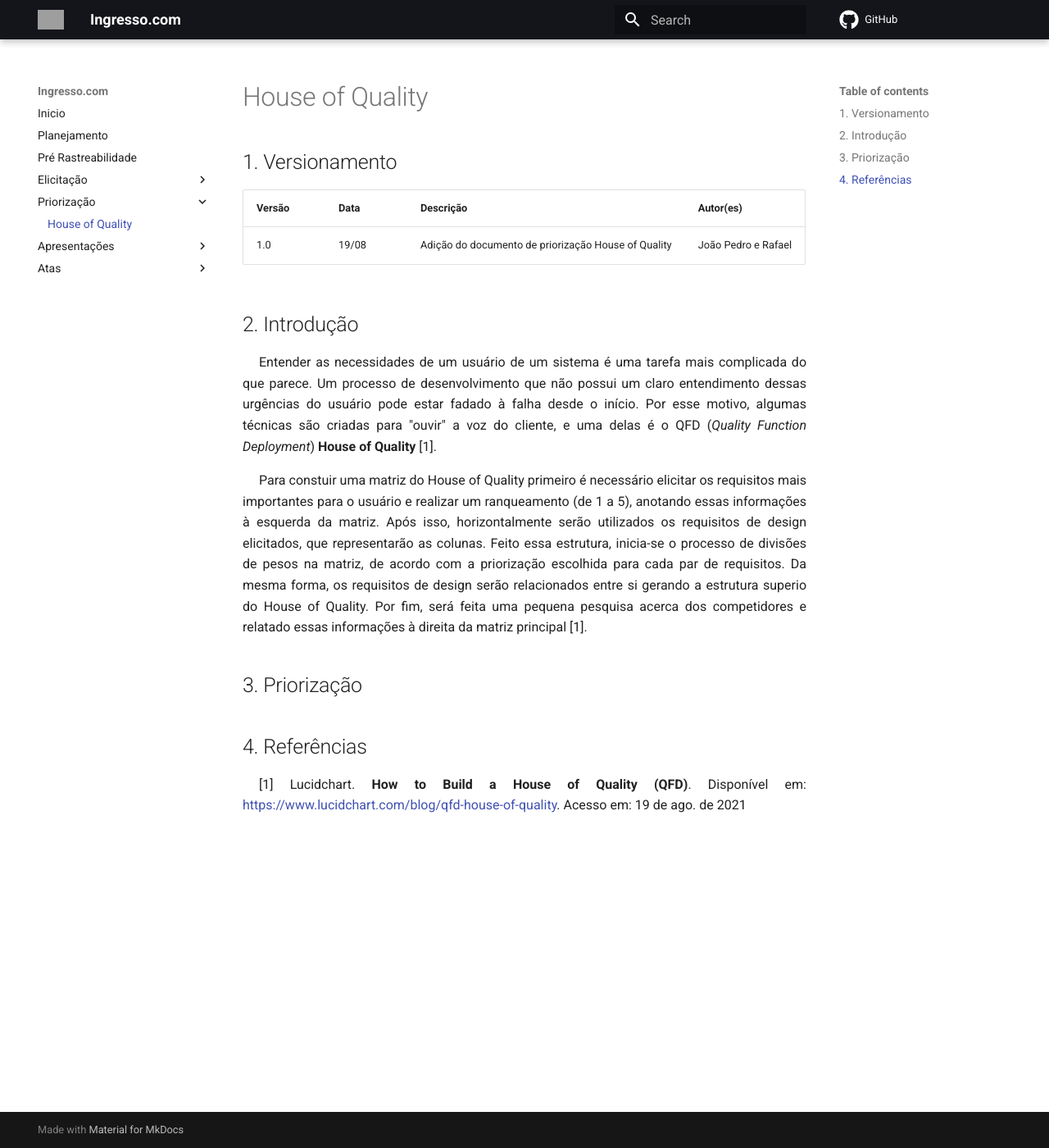
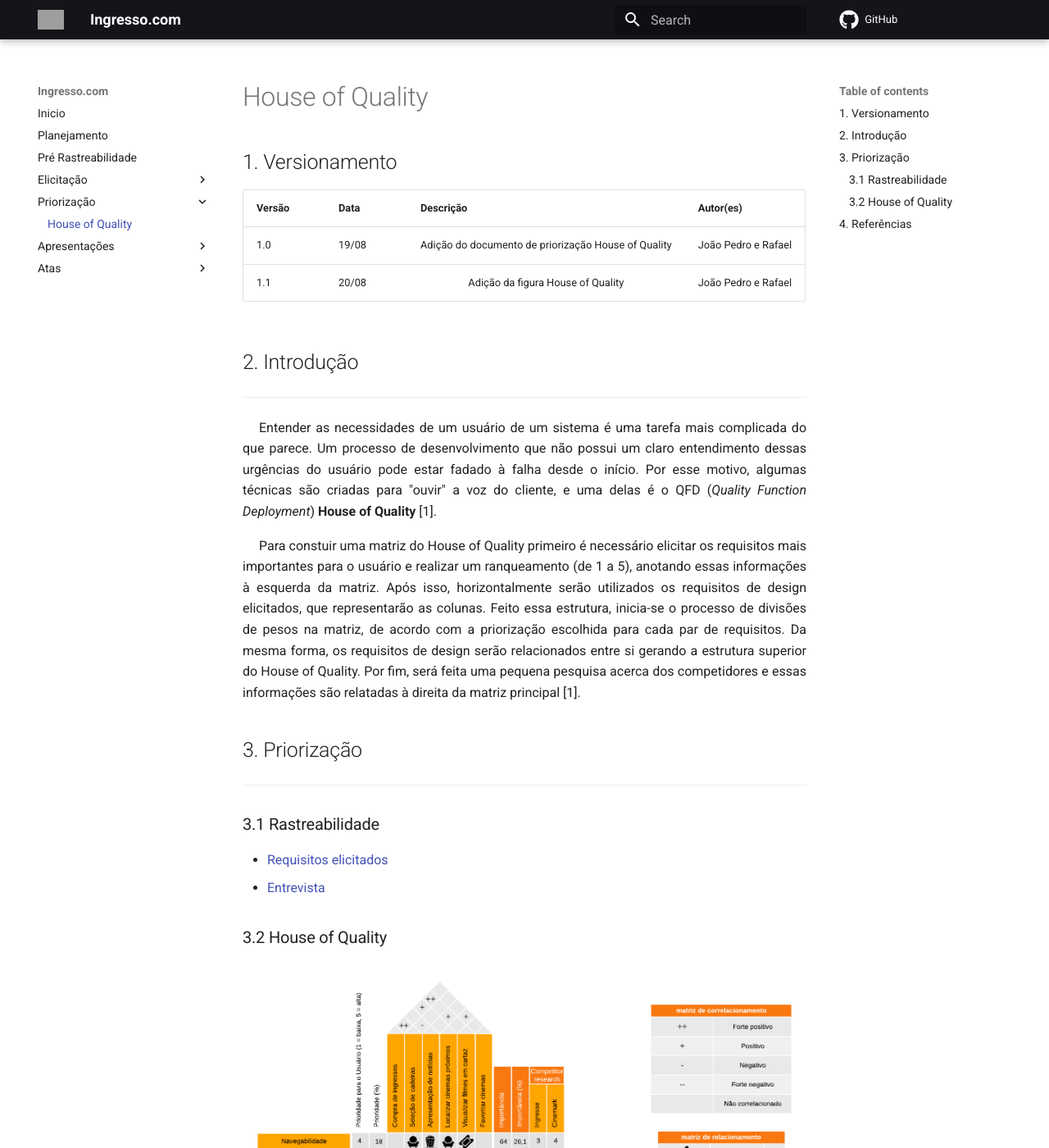
Before and after one commit to Requisitos-de-Software/2021.1-Ingresso.com, an MkDocs documentation site: the page built from docs/priorizacao/house_of_quality.md, in a window 1280 px wide and 1400 px high. Shown: the whole window at 82% size. Built offline with MkDocs 1.6.1 and Material for MkDocs 9.7.7, drawn with Linux system fonts in a browser that asks for light colours; comment, search, counter and statistics services are not loaded; some of the changed text lies outside the part shown; grey boxes are pictures that could not be loaded.

Commit message:
#30 Adicionando a figura do house of quality
Co-authored-by: Joao-Moura <jaummoura15@gmail.com>

```diff
--- a/docs/priorizacao/house_of_quality.md
+++ b/docs/priorizacao/house_of_quality.md
@@ -3,12 +3,28 @@
 |Versão|Data|Descrição|Autor(es)|
 |------|----|---------|---------|
 |1.0|19/08|<center>Adição do documento de priorização House of Quality</center>|<center>João Pedro e Rafael</center>|
+|1.1|20/08|<center>Adição da figura House of Quality</center>|<center>João Pedro e Rafael</center>|
 
 ## 2. Introdução
+<hr>
+
 <p style="text-align: justify; text-indent: 20px">Entender as necessidades de um usuário de um sistema é uma tarefa mais complicada do que parece. Um processo de desenvolvimento que não possui um claro entendimento dessas urgências do usuário pode estar fadado à falha desde o início. Por esse motivo, algumas técnicas são criadas para "ouvir" a voz do cliente, e uma delas é o QFD (<i>Quality Function Deployment</i>) <b>House of Quality</b> [1].</p>
-<p style="text-align: justify; text-indent: 20px">Para constuir uma matriz do House of Quality primeiro é necessário elicitar os requisitos mais importantes para o usuário e realizar um ranqueamento (de 1 a 5), anotando essas informações à esquerda da matriz. Após isso, horizontalmente serão utilizados os requisitos de design elicitados, que representarão as colunas. Feito essa estrutura, inicia-se o processo de divisões de pesos na matriz, de acordo com a priorização escolhida para cada par de requisitos. Da mesma forma, os requisitos de design serão relacionados entre si gerando a estrutura superio do House of Quality. Por fim, será feita uma pequena pesquisa acerca dos competidores e relatado essas informações à direita da matriz principal [1].</p>
+<p style="text-align: justify; text-indent: 20px">Para constuir uma matriz do House of Quality primeiro é necessário elicitar os requisitos mais importantes para o usuário e realizar um ranqueamento (de 1 a 5), anotando essas informações à esquerda da matriz. Após isso, horizontalmente serão utilizados os requisitos de design elicitados, que representarão as colunas. Feito essa estrutura, inicia-se o processo de divisões de pesos na matriz, de acordo com a priorização escolhida para cada par de requisitos. Da mesma forma, os requisitos de design serão relacionados entre si gerando a estrutura superior do House of Quality. Por fim, será feita uma pequena pesquisa acerca dos competidores e essas informações são relatadas à direita da matriz principal [1].</p>
 
 ## 3. Priorização
+<hr>
+
+### 3.1 Rastreabilidade
+
+* [Requisitos elicitados](https://docs.google.com/spreadsheets/d/1jnQp4QDh6lcEGvI0FulFJ9UemWUIfF5fezK66ocX0iw/edit?usp=sharing)
+* [Entrevista](../elicitacao/entrevistas.md)
+
+### 3.2 House of Quality
+
+![HouseOfQuality](../assets/prorizacao/house_of_quality.png)
+<h6 align = "center">Figura 1: House of Quality e legendas.</h6>
+<h6 align = "center">Fonte: Autores</h6>
+
 
 ## 4. Referências
 <p style="text-align: justify; text-indent: 20px">[1] Lucidchart. <b>How to Build a House of Quality (QFD)</b>. Disponível em: <a href="https://www.lucidchart.com/blog/qfd-house-of-quality" target="_blank">https://www.lucidchart.com/blog/qfd-house-of-quality</a>. Acesso em: 19 de ago. de 2021</p>
```
Also changed, not shown: docs/assets/prorizacao/house_of_quality.png (added).
